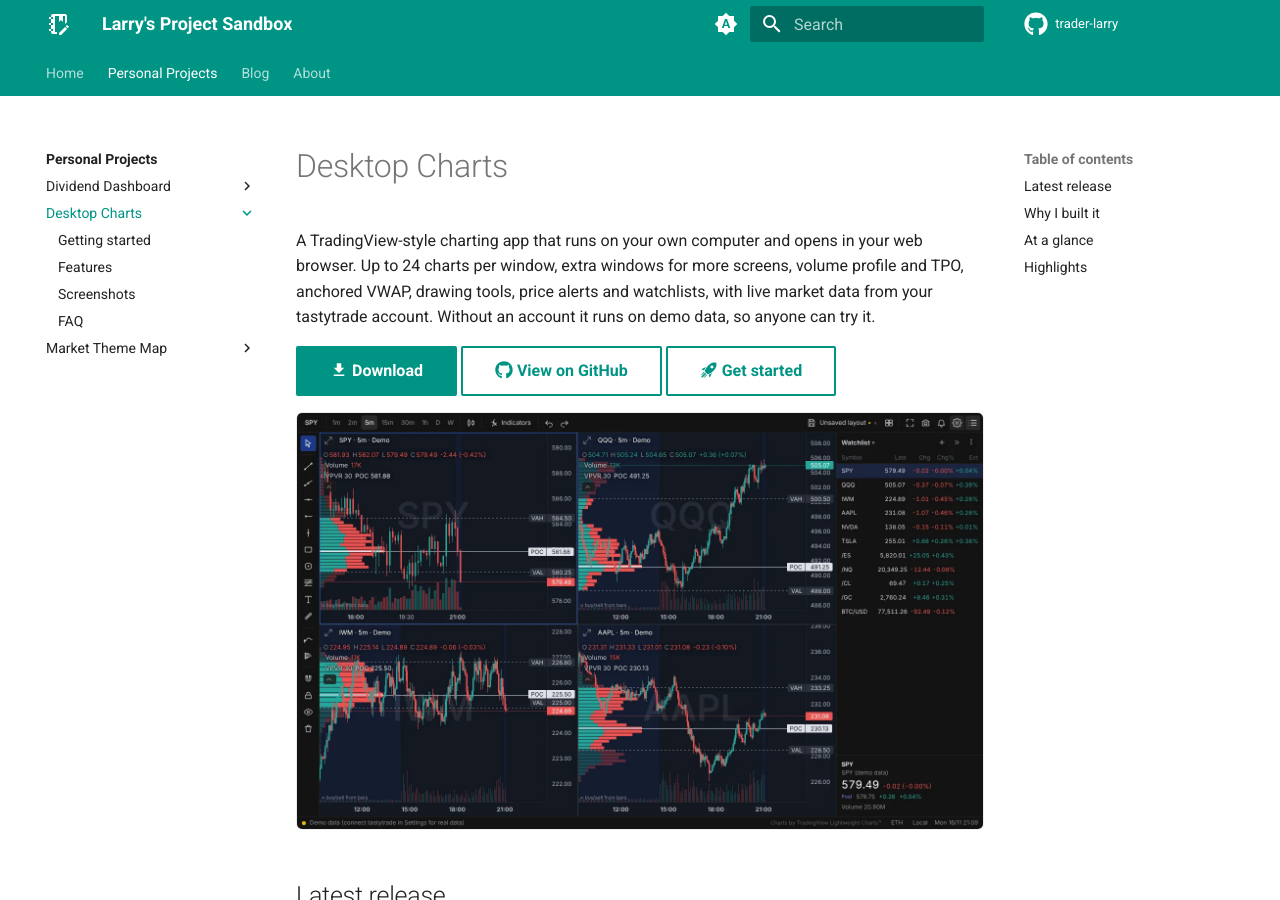
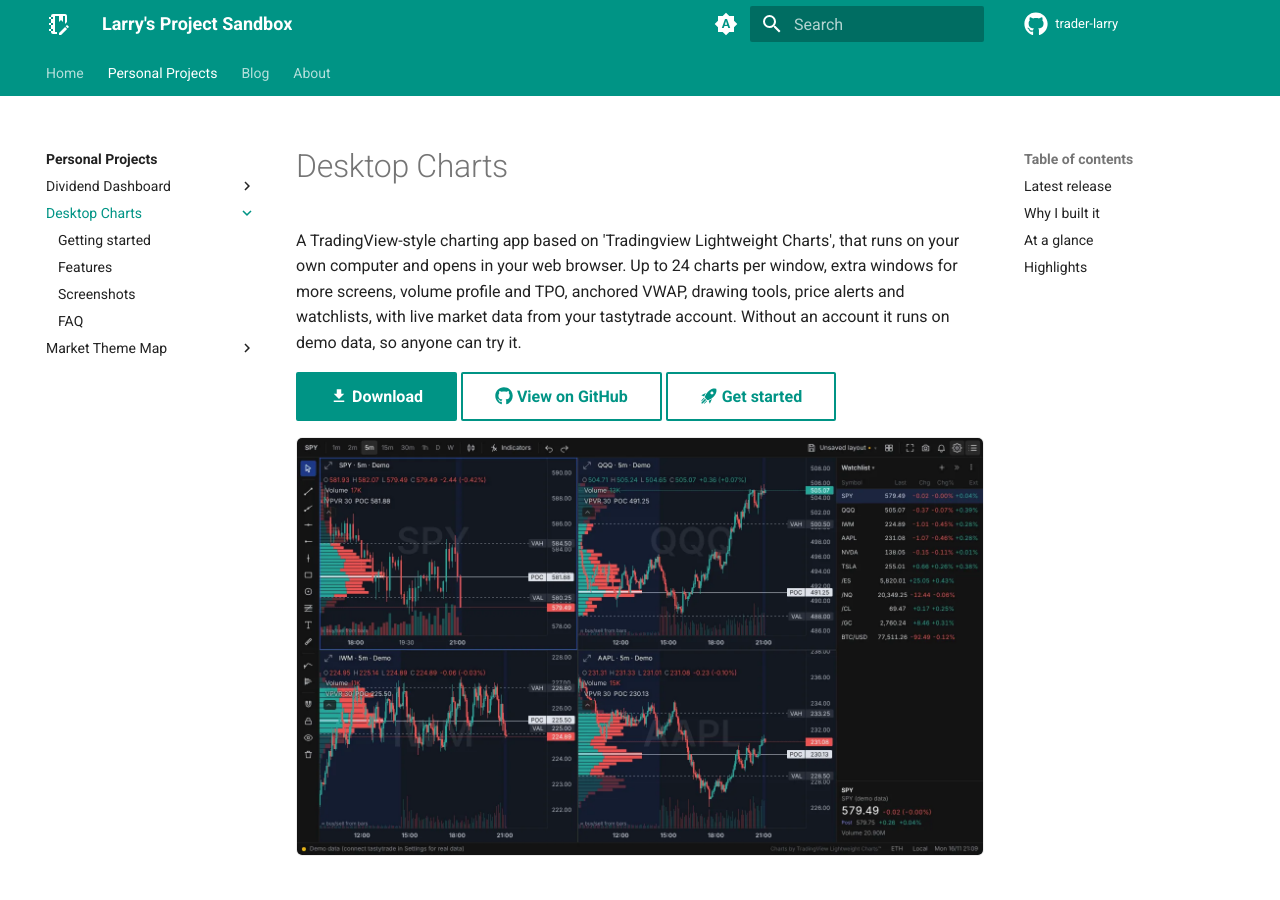
Before and after one commit to trader-larry/trader-larry.github.io, an MkDocs documentation site: the page built from docs/projects/desktop-charts/index.md, in a window 1280 px wide and 900 px high. Built offline with MkDocs 1.6.1 and Material for MkDocs 9.7.7, drawn with Linux system fonts in a browser that asks for light colours.

Commit message:
edited desktop charts index

```diff
--- a/docs/projects/desktop-charts/index.md
+++ b/docs/projects/desktop-charts/index.md
@@ -1,6 +1,6 @@
 # Desktop Charts
 
-A TradingView-style charting app that runs on your own computer and opens in
+A TradingView-style charting app based on 'Tradingview Lightweight Charts', that runs on your own computer and opens in
 your web browser. Up to 24 charts per window, extra windows for more screens, volume profile and TPO,
 anchored VWAP, drawing tools, price alerts and watchlists, with live market data from your
 tastytrade account. Without an account it runs on demo data, so anyone can try it.
```
